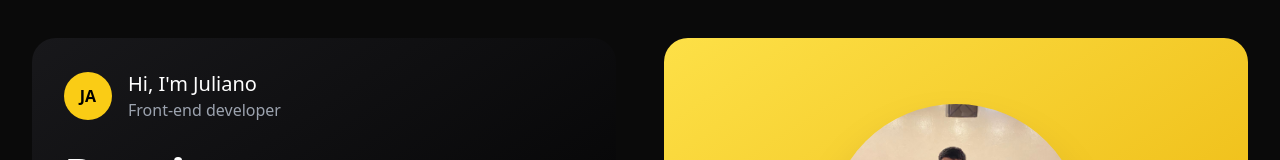
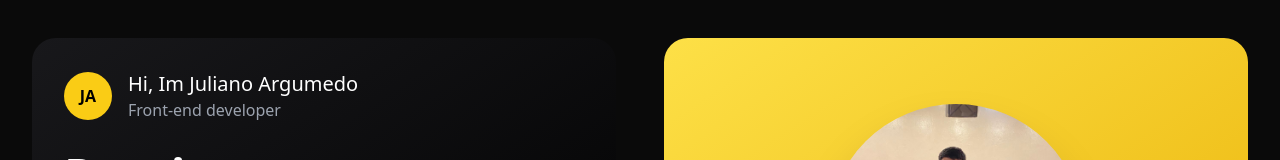
Before and after one commit to jargumedo/Portfolio, a Next.js app: page / in a window 1280 px wide. Shown: the part 180-340 px from the top of the page. Built offline with nearby package versions, Linux system fonts and the light colour scheme.

Commit message:
fixing a bug

```diff
--- a/app/components/Hero.tsx
+++ b/app/components/Hero.tsx
@@ -18,7 +18,7 @@
               <span className="text-black font-bold">JA</span>
             </div>
             <div>
-              <h1 className="text-xl">Hi, I'm Juliano</h1>
+              <h1 className="text-xl">Hi, Im Juliano Argumedo</h1>
               <p className="text-gray-400">Front-end developer</p>
             </div>
           </div>
```
